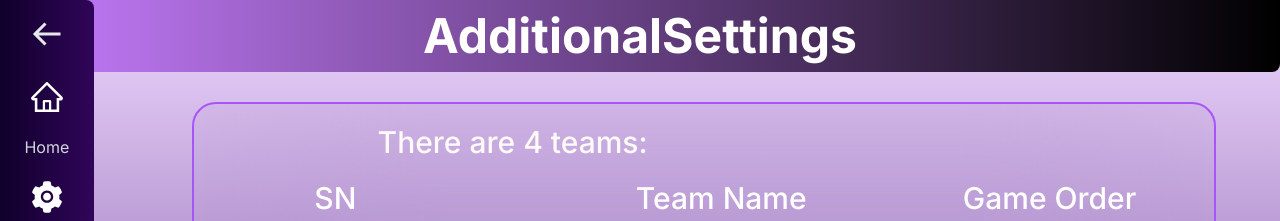
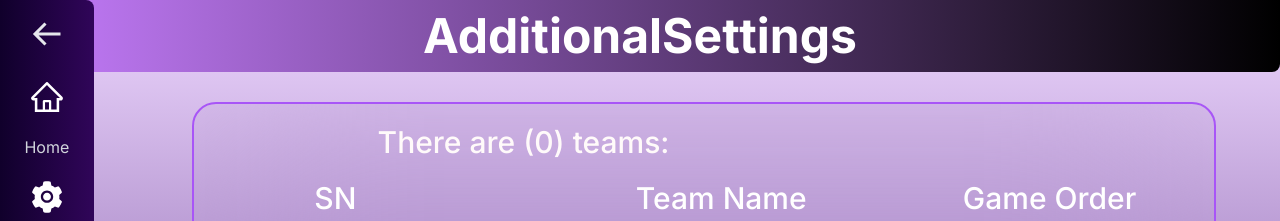
Before and after one commit to cdyniranjan7321/Quiz_App_Project_in_React_Js, a Next.js app: page /additionalsettings in a window 1280 px wide. Shown: the top 221 px of the page. Built offline with nearby package versions, Linux system fonts and the light colour scheme.

Commit message:
modified additional setting page and setting page

```diff
--- a/src/app/additionalsettings/page.tsx
+++ b/src/app/additionalsettings/page.tsx
@@ -1,11 +1,14 @@
 'use client'
 import Navbar from '@/components/Navbar'
 import Sidebar from '@/components/Sidebar'
+import { useSearchParams } from 'next/navigation'
 import React, { useState, useEffect } from 'react'
 const AdditionalSettings = () => {
   const [isSidebarShown, setIsSidebarShown] = useState(true)
   // this is used to have boolean value true for issidebarshown
-
+  const searchParams = useSearchParams()
+  const numberOfTeams = searchParams.get('numberOfTeams')
+  const numOfTeams = numberOfTeams !== null ? parseInt(numberOfTeams) : 0
   useEffect(() => {
     const handleResize = () => {
       const screenWidth = window.innerWidth
@@ -33,9 +36,7 @@ const AdditionalSettings = () => {
       <div className='absolute left-0 top-0 z-20 w-full '>
         {/* this makes from left side 0 and from top side 0 with absolute */}
         <div className=''>
-          <Navbar
-            title='AdditionalSettings'
-          />{' '}
+          <Navbar title='AdditionalSettings' />{' '}
         </div>
       </div>
       <div className='absolute left-0 top-0 z-30 h-full'>
@@ -45,7 +46,7 @@ const AdditionalSettings = () => {
         <div className='  mt-[8%]   absolute backdrop-blur-4xl  border-2 border-purple-500 rounded-3xl w-[80%] h-[80%] ml-[15%]   '>
           <div className='flex flex-col justify-center '>
             <h1 className='text-3xl font-medium text-custom-White pl-[18%] pt-5 pb-5'>
-              There are 4 teams:
+              There are ({numOfTeams}) teams:
             </h1>
             <div className=' flex flex-row  '>
               <div className=' text-white text-3xl font-medium ml-[10%]'>
--- a/src/app/settings/page.tsx
+++ b/src/app/settings/page.tsx
@@ -1,14 +1,20 @@
 "use client"
 import Navbar from "@/components/Navbar"
 import { AiFillSetting as Setting } from "react-icons/ai"
-import React from "react"
+import React, {ChangeEvent, useState } from "react"
 import { useRouter } from "next/navigation"
 
 const Settings = () => {
 const router=useRouter()
-const handleadditionalsettingsClick = () => {
-  router.push(`/additionalsettings`)
+const [numberOfTeams, setNumberOfTeams] = useState("")
+
+const handleadditionalsettingsClick = (numberOfTeams:number) => {
+  router.push(`/additionalsettings?numberOfTeams=${numberOfTeams}`)
 }
+const handleNumberOfTeamsChange = (event: ChangeEvent<HTMLInputElement>) => {
+  setNumberOfTeams(event.target.value);
+};
+
   return (
     <div className=' bg-gradient-to-b from-[#EED8FF] to-[#3E0C6E] h-screen w-full'>
       <Navbar title='Settings' />
@@ -18,14 +24,14 @@ const handleadditionalsettingsClick = () => {
           <span className='text-2xl text-white  '> Number of Teams:</span>
 
           <input
-            type='text'
+            type='number'
             className='rounded-md px-2 py-1  text-xl  h-[100%] w-[50%]  outline-none '
             id=''
-            placeholder='Enter number of teams'
+            placeholder='Enter number of teams'max={10} value={numberOfTeams} onChange={handleNumberOfTeamsChange}
           />
         </div>
-        <div className=' flex-row h-[9vh] w-[38%] bg-[#3C096C] flex justify-center items-center mt-8 rounded-full'>
-          <button className='text-white text-3xl' onClick={()=>handleadditionalsettingsClick()}> Additional settings</button>
+        <div className='flex-row h-[9vh] w-[38%] bg-[#3C096C] flex justify-center items-center mt-8 rounded-full'>
+          <button className='text-white text-3xl' onClick={()=>handleadditionalsettingsClick(parseInt(numberOfTeams))}> Additional settings</button>
           <div className='text-white pl-4 text-3xl '>
             <Setting />
           </div>
```
